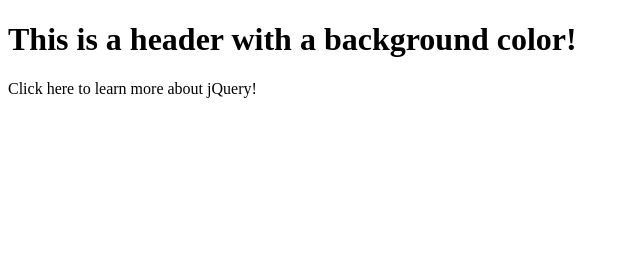
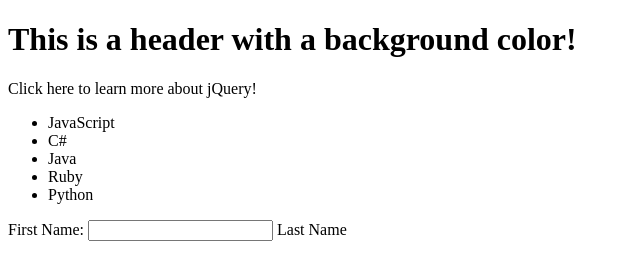
Before and after one commit to Jamirah/learningJquery, a plain HTML site: page index.html in a window 1280 px wide. Shown: the whole page, without its empty margins (0-640 px from the left). Drawn offline with Linux system fonts and the light colour scheme.

Commit message:
making changes on master branch

```diff
--- a/index.html
+++ b/index.html
@@ -8,6 +8,18 @@
     <body>
         <h1>This is a header with a background color!</h1>
         <p>Click here to learn more about jQuery!</p>
+        <ul>
+            <li>JavaScript</li>
+            <li>C#</li>
+            <li>Java</li>
+            <li>Ruby</li>
+            <li>Python</li>
+        </ul>
+        <div>
+            <label for="firstName">First Name:</label>
+            <input type="text">
+            <label for="lastName">Last Name</label>
+        </div>
         <script src="script.js"></script>
     </body>
 </html>
```
Lines whose indentation alone changed are shown as unchanged.
